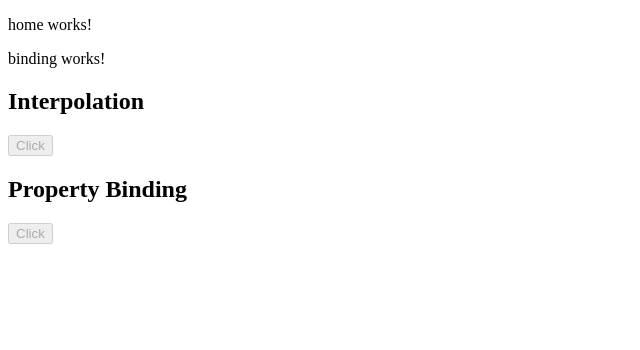
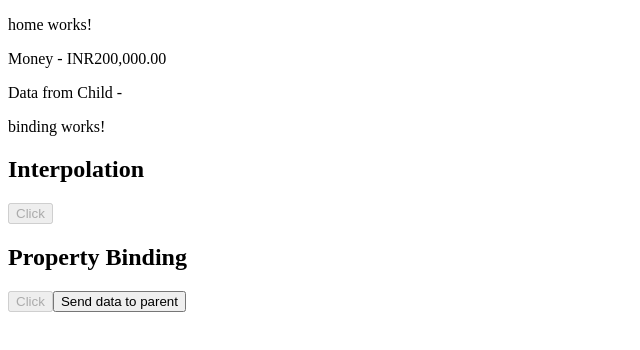
Before and after one commit to Mnangwe/angular_hooks, an Angular app: page / in a window 1280 px wide. Shown: the top 350 px of the page, without its empty margins (0-640 px from the left). Built offline with nearby package versions, Linux system fonts and the light colour scheme.

Commit message:
data binding

```diff
--- a/src/app/binding/binding.component.html
+++ b/src/app/binding/binding.component.html
@@ -5,3 +5,5 @@
 
 <h2>Property Binding</h2>
 <button [disabled]="btnStatus">Click</button>
+
+<button (click)="handler()">Send data to parent</button>
--- a/src/app/binding/binding.component.ts
+++ b/src/app/binding/binding.component.ts
@@ -1,4 +1,4 @@
-import { Component, OnInit } from '@angular/core';
+import { Component, EventEmitter, OnInit, Output } from '@angular/core';
 
 @Component({
   selector: 'app-binding',
@@ -9,9 +9,16 @@ export class BindingComponent implements OnInit {
 
   btnStatus: any = "false"
 
+  @Output()
+  notify: EventEmitter<string> = new EventEmitter<string>()
+
   constructor() { }
 
   ngOnInit(): void {
   }
 
+  handler(){
+    this.notify.emit("This is child's message!")
+  }
+
 }
--- a/src/app/home/home.component.html
+++ b/src/app/home/home.component.html
@@ -1,2 +1,4 @@
 <p>home works!</p>
-<app-binding></app-binding>
+<p>Money - {{ salary | currency :"INR":'code':'1.2-3' }}</p>
+<p>Data from Child - {{childData}}</p>
+<app-binding (notify)="parMethod($event)"></app-binding>
--- a/src/app/home/home.component.ts
+++ b/src/app/home/home.component.ts
@@ -13,9 +13,18 @@ export class HomeComponent implements OnInit {
     name: "Lunje"
   }
 
+
+  childData!: string;
+
+  salary : number = 200000
   constructor() { }
 
   ngOnInit(): void {
+
+  }
+
+  parMethod(data: string){
+    this.childData = data;
   }
 
 }
```
